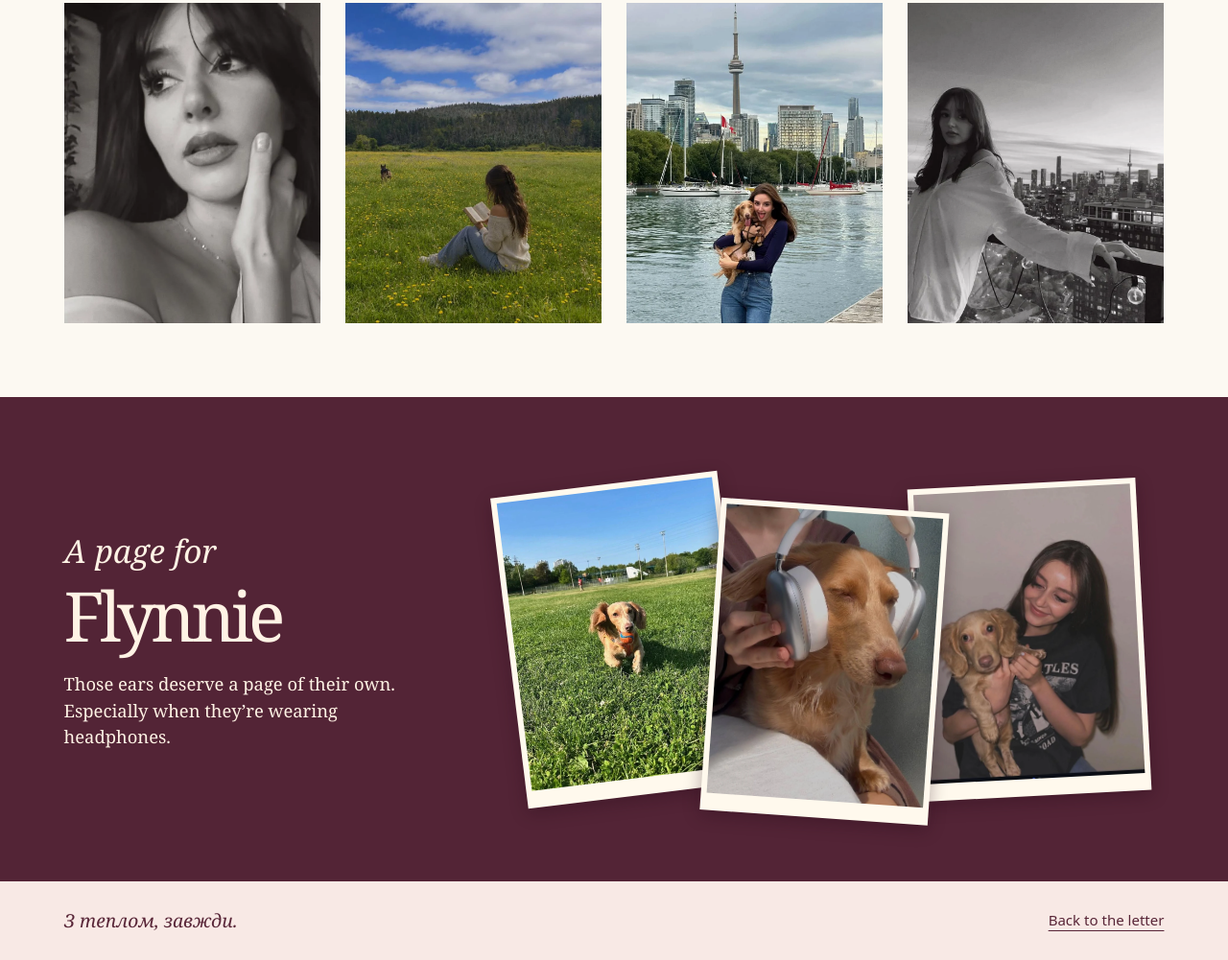
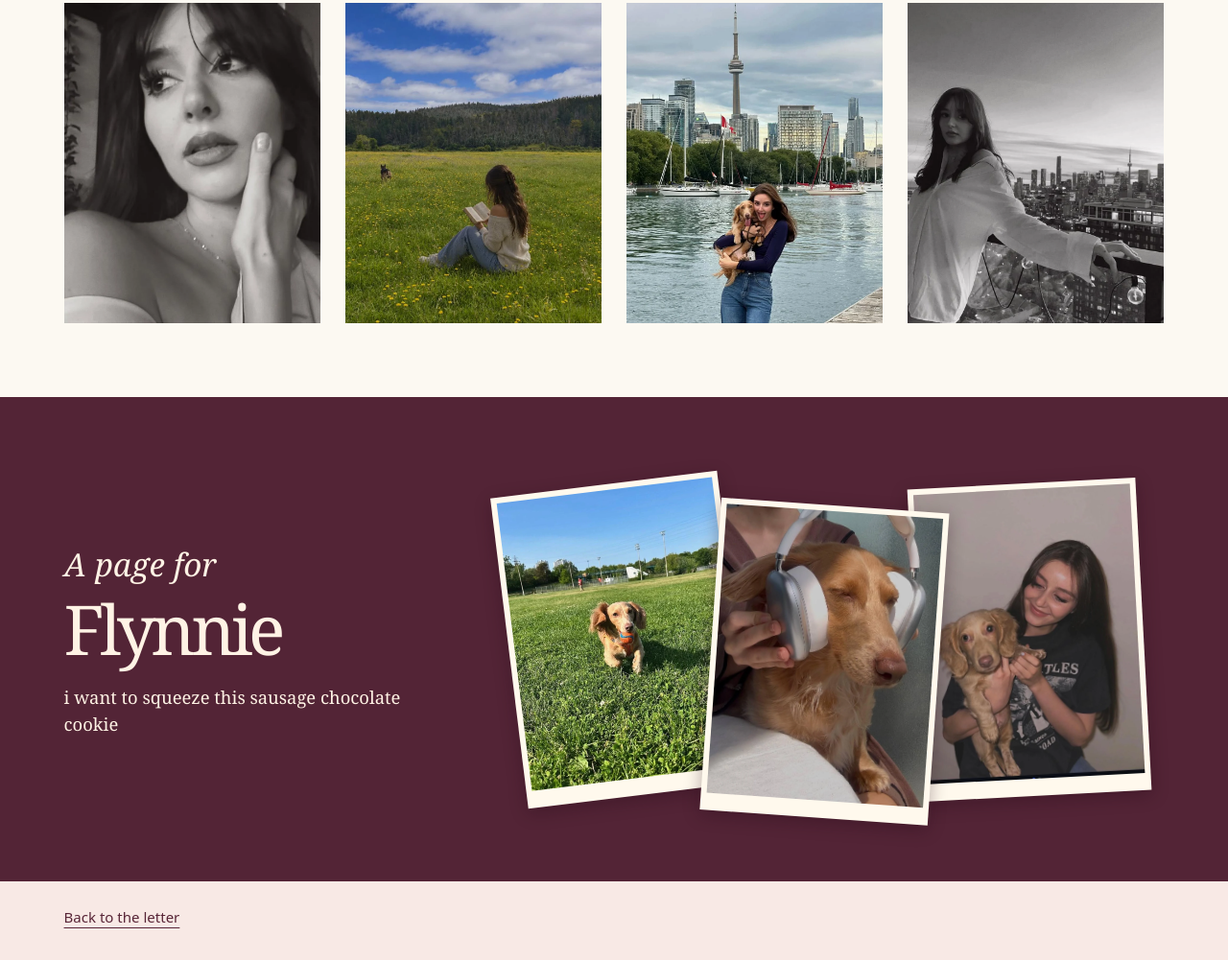
Before and after one commit to Brunozace/-, a plain HTML site: page index.html in a window 1280 px wide. Shown: the part 913-1914 px from the top of the page at 96% size. Drawn offline with Linux system fonts and the light colour scheme.

Commit message:
Update Flynnie's dedication and remove the footer sign-off

```diff
--- a/index.html
+++ b/index.html
@@ -26,7 +26,7 @@
 <figure><a href="assets/harbour.webp"><img loading="lazy" src="assets/harbour.webp" alt="You holding Flynnie beside the water with the Toronto skyline behind you."></a></figure>
 <figure><a href="assets/skyline.webp"><img loading="lazy" src="assets/skyline.webp" alt="You leaning against the rooftop railing with the skyline stretching into the distance."></a></figure>
 </div></section>
-<section id="flynnie" class="dog"><div><p class="script">A page for</p><h2>Flynnie</h2><p>Those ears deserve a page of their own. Especially when they’re wearing headphones.</p></div>
+<section id="flynnie" class="dog"><div><p class="script">A page for</p><h2>Flynnie</h2><p>i want to squeeze this sausage chocolate cookie</p></div>
 <div class="snapshots"><figure><img loading="lazy" src="assets/grass.webp" alt="Flynnie trotting through the grass."></figure><figure><img loading="lazy" src="assets/headphones.webp" alt="Flynnie wearing silver headphones, eyes closed."></figure><figure><img loading="lazy" src="assets/together.webp" alt="You smiling down at Flynnie in your arms."></figure></div></section>
-</main><footer><span lang="uk">З теплом, завжди.</span><a href="#main">Back to the letter</a></footer>
+</main><footer><a href="#main">Back to the letter</a></footer>
 </body></html>
```
